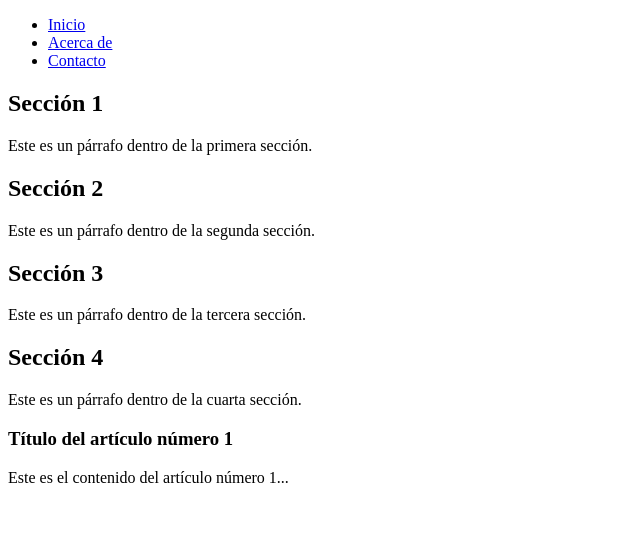
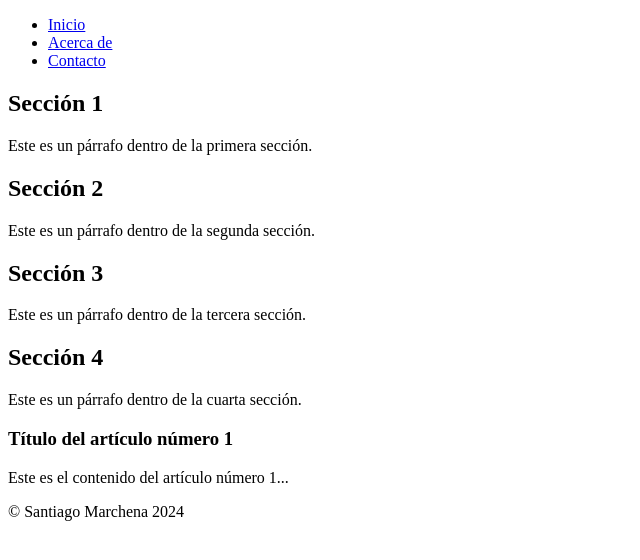
Before and after one commit to santiagomarchenaunilibre/laboratorio_15, a plain HTML site: page index.html in a window 1280 px wide. Shown: the whole page, without its empty margins (0-640 px from the left). Drawn offline with Linux system fonts and the light colour scheme.

Commit message:
Se agrega footer

```diff
--- a/index.html
+++ b/index.html
@@ -37,5 +37,8 @@
             </article>
         </section>
     </div>
+    <footer>
+        <p>&copy; Santiago Marchena 2024</p>
+    </footer>
 </body>
 </html>
```
Also changed, not shown: styleLab15.css (added).
